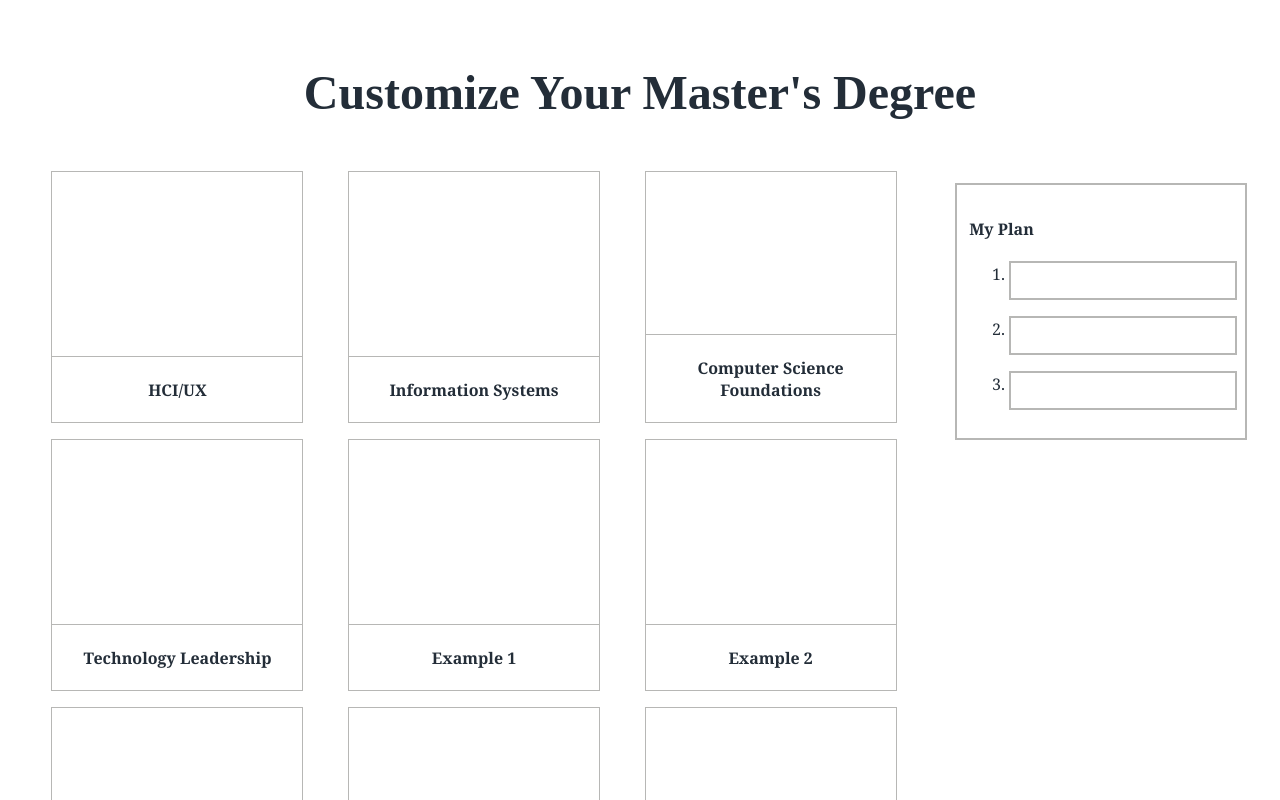
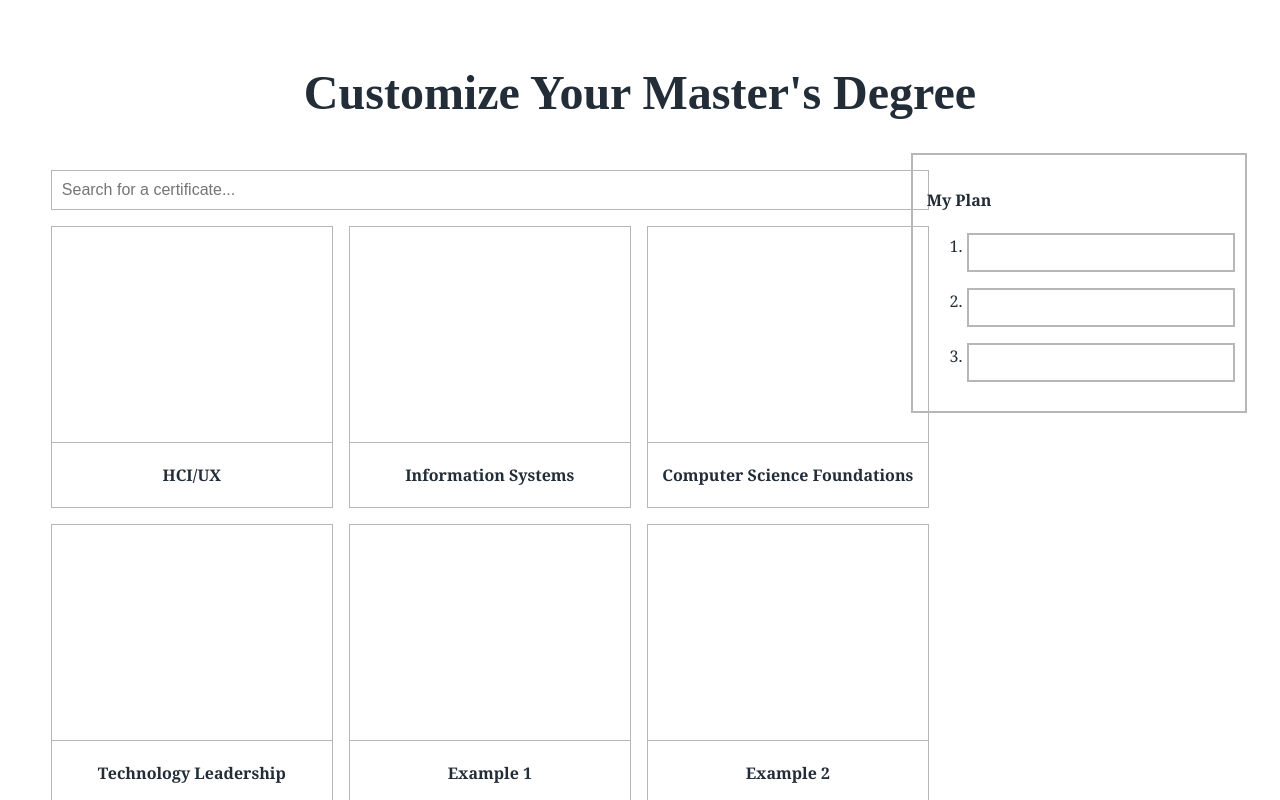
Before and after one commit to awanger/drexel_design_competition, a Vue app: page / in a window 1280 px wide. Shown: the top 800 px of the page. Built offline with nearby package versions, Linux system fonts and the light colour scheme.

Commit message:
Add search bar

```diff
--- a/src/App.vue
+++ b/src/App.vue
@@ -4,6 +4,7 @@
       <h1 class="title">Customize Your Master's Degree</h1>
       <div class="window">
         <div class="window-body">
+          <input class="search-bar" type="text" placeholder="Search for a certificate..." name="search">
           <div class="card"
                 v-for="(cert,idx) in allPossibleCerts" :key="idx"
                 :class="{ disabled: selectedThree && !checkIfSelected(cert.name), selected: checkIfSelected(cert.name) }">
@@ -12,7 +13,7 @@
                 <div class="btn">View Details</div>
                 <label class="btn" :for="cert.name">
                   <span v-if="!checkIfSelected(cert.name)">Add to Plan</span>
-                  <span v-else class="added">Added to Plan</span>
+                  <span v-else class="added">Remove from Plan</span>
                   <input type="checkbox" class="visually-hidden" :id="cert.name" :value="cert.name" v-model="checkedCerts">
                 </label>
               </div>
@@ -91,6 +92,7 @@ export default {
 $light-grey: #b7b7b5;
 $blue: #232d38;
 $yellow: #ffc600;
+$overlay-color: lighten(#FFFDFD, 10%);
 
 #app {
   font-family: Georgia, 'Times New Roman', Times, serif;
@@ -115,7 +117,7 @@ $yellow: #ffc600;
   width: 100%;
   height:100%;
   display: grid;
-  grid-template-columns: 3fr 1fr;
+  grid-template-columns: 4fr 2fr;
   background-color: #fff;
   // border: 2px solid $light-grey;
   .window-header {
@@ -131,11 +133,18 @@ $yellow: #ffc600;
   }
 
   .window-sidebar {
-    // border: 2px solid red;
-    padding-top: 10%;
-    padding-left: 4%;
+
   }
 }
+
+
+.search-bar {
+  grid-column: 1/4;
+  padding: 10px;
+  font-size: 1em;
+  border: 1px solid $light-grey;
+}
+
 
 .certificates-window {
   border: 2px solid $light-grey;
@@ -162,7 +171,7 @@ $yellow: #ffc600;
   border: 1px solid $light-grey;
   position: relative;
   aspect-ratio: 1/1; // only works in Chrome Canary
-  height: 250px;
+  height: 280px;
 
   display: grid;
   grid-template-rows: 1fr 1fr;
@@ -182,7 +191,7 @@ $yellow: #ffc600;
     top: 0;
     width: 100%;
     height: 100%;
-    background-color: $yellow;
+    background-color: $overlay-color;
     opacity: 0; // temporarily make this 1
     transition: 0.3s;
 
```
